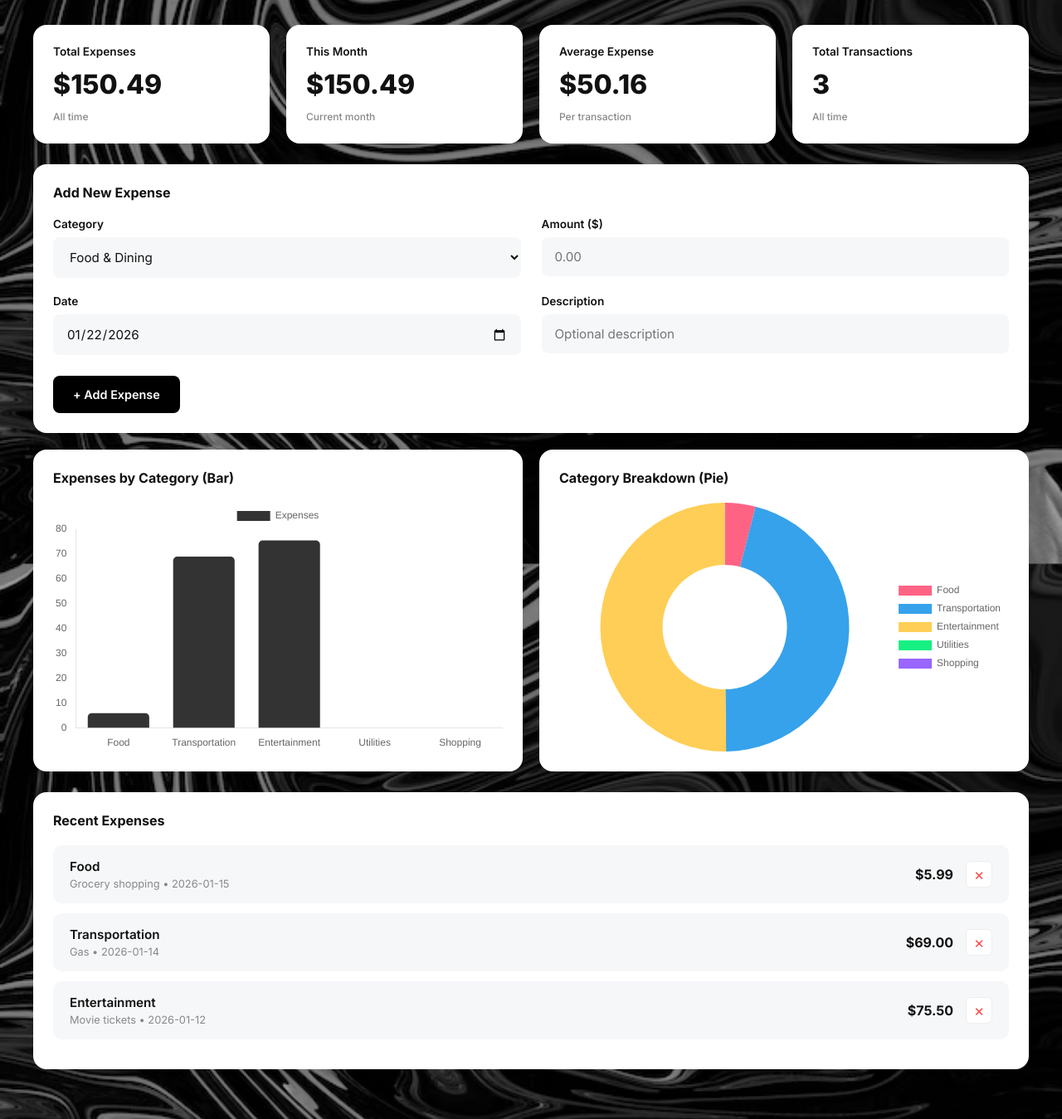
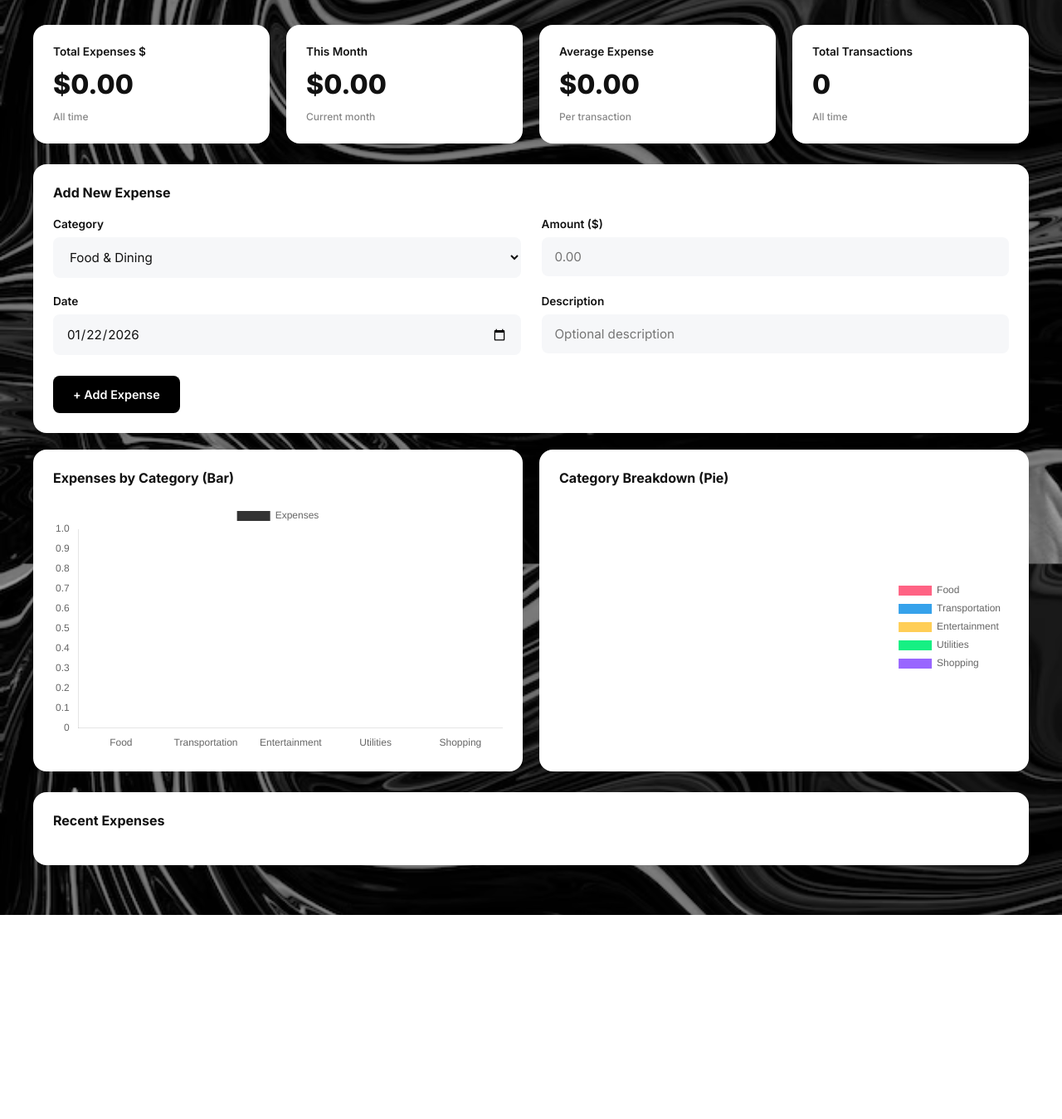
Before and after one commit to KumarAnmol1234/hackerthon-project, a Flask app: template template/dashboard.html in a window 1280 px wide. Shown: the part 173-1522 px from the top of the page at 83% size. After the commit the page ends 1276 px from the top, so only its background shows below. Run offline with Flask 3, Linux system fonts and the light colour scheme; the template is opened without the code that fills it, so the values that code supplies are empty.

Commit message:
added logic to dashboard.html and script.js for better user experience

```diff
--- a/static/script.js
+++ b/static/script.js
@@ -1,8 +1,5 @@
 // Initial Data
 let expenses = [
-    { id: 1, category: 'Food', amount: 5.99, date: '2026-01-15', description: 'Grocery shopping' },
-    { id: 2, category: 'Transportation', amount: 69.00, date: '2026-01-14', description: 'Gas' },
-    { id: 3, category: 'Entertainment', amount: 75.50, date: '2026-01-12', description: 'Movie tickets' }
 ];
 
 // Chart Instances
@@ -86,7 +83,7 @@ function addExpense(e) {
     document.getElementById('date').valueAsDate = new Date();
 }
 
-window.deleteExpense = function(id) {
+window.deleteExpense = function (id) {
     expenses = expenses.filter(item => item.id !== id);
     renderList();
     updateSummary();
--- a/template/dashboard.html
+++ b/template/dashboard.html
@@ -25,7 +25,7 @@
 
         <div class="summary-cards">
             <div class="card">
-                <h3>Total Expenses</h3>
+                <h3>Total Expenses        $</h3>
                 <p class="amount" id="total-expenses">$0.00</p>
                 <span class="card-note">All time</span>
             </div>
```
